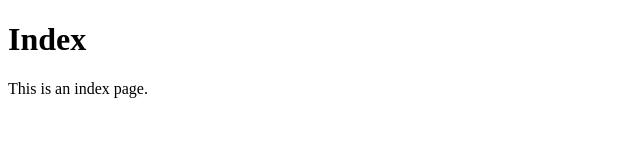
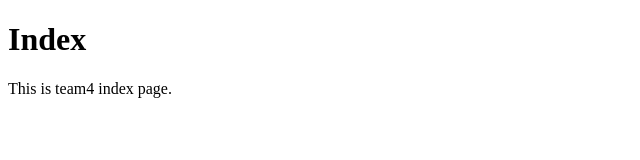
Before and after one commit to tanya10052005-jpg/Myweb4Git, a plain HTML site: page index.html in a window 1280 px wide. Shown: the full height of the page, 0-640 px from the left. Drawn offline with Linux system fonts and the light colour scheme.

Commit message:
Update index page description for team4

```diff
--- a/index.html
+++ b/index.html
@@ -6,7 +6,7 @@
 <body>
 
 <h1>Index</h1>
-<p>This is an index page.</p>
+<p>This is team4 index page.</p>
 
 </body>
 </html>
```
